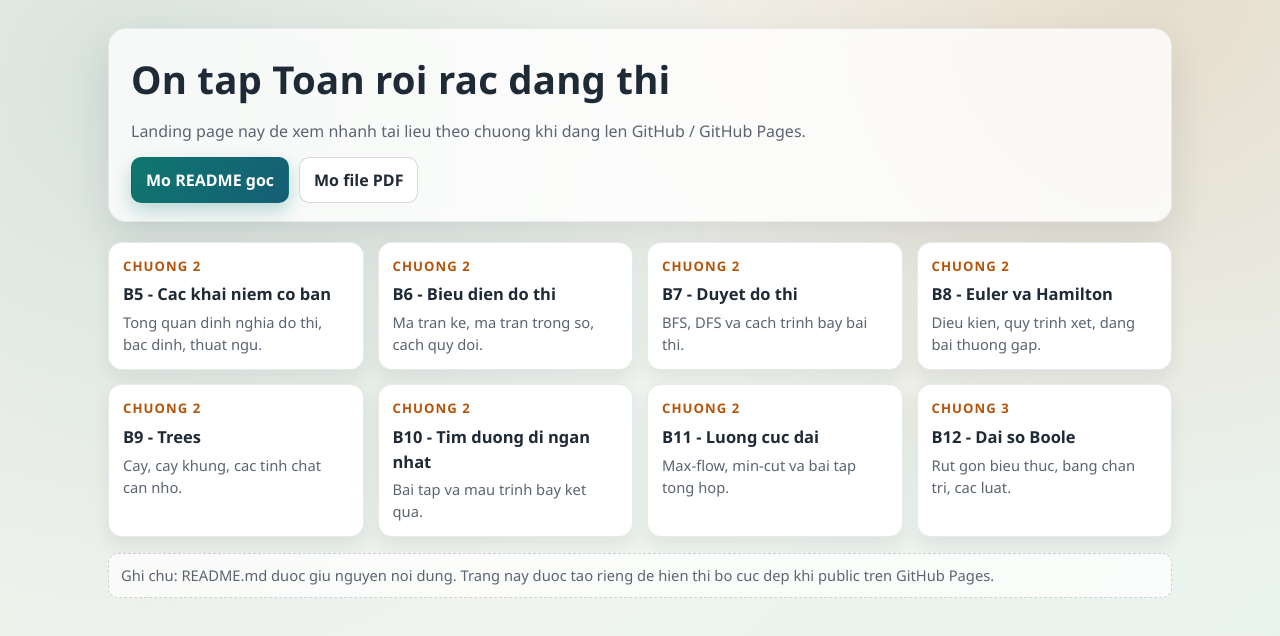
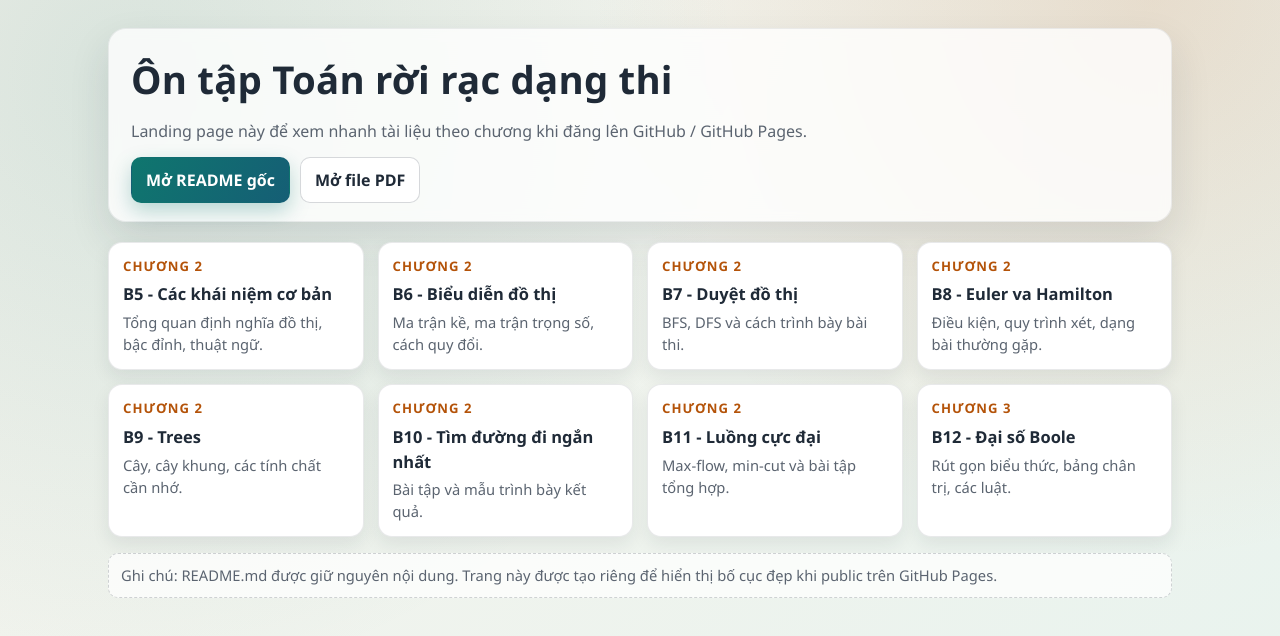
Before and after one commit to huyhung1205/toan_roi_rac, a plain HTML site: page index.html in a window 1280 px wide. Drawn offline with Linux system fonts and the light colour scheme.

Commit message:
fix: update Vietnamese text for accuracy and clarity

```diff
--- a/index.html
+++ b/index.html
@@ -4,7 +4,7 @@
 <head>
     <meta charset="UTF-8" />
     <meta name="viewport" content="width=device-width, initial-scale=1.0" />
-    <title>On tap Toan roi rac</title>
+    <title>Ôn tập Toán rời rạc</title>
     <style>
         :root {
             --bg-1: #f7f4ed;
@@ -169,66 +169,66 @@
 <body>
     <main class="container">
         <section class="hero">
-            <h1>On tap Toan roi rac dang thi</h1>
-            <p class="sub">Landing page nay de xem nhanh tai lieu theo chuong khi dang len GitHub / GitHub Pages.</p>
+            <h1>Ôn tập Toán rời rạc dạng thi</h1>
+            <p class="sub">Landing page này để xem nhanh tài liệu theo chương khi đăng lên GitHub / GitHub Pages.</p>
             <div class="actions">
-                <a class="btn primary" href="README.md">Mo README goc</a>
-                <a class="btn secondary" href="main.pdf">Mo file PDF</a>
+                <a class="btn primary" href="README.md">Mở README gốc</a>
+                <a class="btn secondary" href="main.pdf">Mở file PDF</a>
             </div>
         </section>
 
-        <section class="grid" aria-label="Danh sach chuong">
+        <section class="grid" aria-label="Danh sách chương">
             <a class="card" href="B5_Cac_khai_niem/B5_Cac_khai_niem.html">
-                <p class="kicker">Chuong 2</p>
-                <p class="title">B5 - Cac khai niem co ban</p>
-                <p class="meta">Tong quan dinh nghia do thi, bac dinh, thuat ngu.</p>
+                <p class="kicker">Chương 2</p>
+                <p class="title">B5 - Các khái niệm cơ bản</p>
+                <p class="meta">Tổng quan định nghĩa đồ thị, bậc đỉnh, thuật ngữ.</p>
             </a>
 
             <a class="card" href="B6_Bieu_dien_do_thi/B6_Bieu_dien_do_thi%20(done).html">
-                <p class="kicker">Chuong 2</p>
-                <p class="title">B6 - Bieu dien do thi</p>
-                <p class="meta">Ma tran ke, ma tran trong so, cach quy doi.</p>
+                <p class="kicker">Chương 2</p>
+                <p class="title">B6 - Biểu diễn đồ thị</p>
+                <p class="meta">Ma trận kề, ma trận trọng số, cách quy đổi.</p>
             </a>
 
             <a class="card" href="B7_Cac_thuat_toan_duyet_do_thi/B7_Cac_thuat_toan_duyet_do_thi.html">
-                <p class="kicker">Chuong 2</p>
-                <p class="title">B7 - Duyet do thi</p>
-                <p class="meta">BFS, DFS va cach trinh bay bai thi.</p>
+                <p class="kicker">Chương 2</p>
+                <p class="title">B7 - Duyệt đồ thị</p>
+                <p class="meta">BFS, DFS và cách trình bày bài thi.</p>
             </a>
 
             <a class="card" href="B8_chu_trinh_Euler_Hamilton/B8_chu_trinh_Euler_Hamilton.html">
-                <p class="kicker">Chuong 2</p>
+                <p class="kicker">Chương 2</p>
                 <p class="title">B8 - Euler va Hamilton</p>
-                <p class="meta">Dieu kien, quy trinh xet, dang bai thuong gap.</p>
+                <p class="meta">Điều kiện, quy trình xét, dạng bài thường gặp.</p>
             </a>
 
             <a class="card" href="B9_Trees/B9_Trees.html">
-                <p class="kicker">Chuong 2</p>
+                <p class="kicker">Chương 2</p>
                 <p class="title">B9 - Trees</p>
-                <p class="meta">Cay, cay khung, cac tinh chat can nho.</p>
+                <p class="meta">Cây, cây khung, các tính chất cần nhớ.</p>
             </a>
 
             <a class="card" href="B10_BT_tim_duong_di_ngan_nhat/B10_BT_tim_duong_di_ngan_nhat.html">
-                <p class="kicker">Chuong 2</p>
-                <p class="title">B10 - Tim duong di ngan nhat</p>
-                <p class="meta">Bai tap va mau trinh bay ket qua.</p>
+                <p class="kicker">Chương 2</p>
+                <p class="title">B10 - Tìm đường đi ngắn nhất</p>
+                <p class="meta">Bài tập và mẫu trình bày kết quả.</p>
             </a>
 
             <a class="card" href="B11_BT_luong_cuc_dai/B11_BT_luong_cuc_dai.html">
-                <p class="kicker">Chuong 2</p>
-                <p class="title">B11 - Luong cuc dai</p>
-                <p class="meta">Max-flow, min-cut va bai tap tong hop.</p>
+                <p class="kicker">Chương 2</p>
+                <p class="title">B11 - Luồng cực đại</p>
+                <p class="meta">Max-flow, min-cut và bài tập tổng hợp.</p>
             </a>
 
             <a class="card" href="B12_Dai_so_Boole/B12_Dai_so_Boole.html">
-                <p class="kicker">Chuong 3</p>
-                <p class="title">B12 - Dai so Boole</p>
-                <p class="meta">Rut gon bieu thuc, bang chan tri, cac luat.</p>
+                <p class="kicker">Chương 3</p>
+                <p class="title">B12 - Đại số Boole</p>
+                <p class="meta">Rút gọn biểu thức, bảng chân trị, các luật.</p>
             </a>
         </section>
 
         <p class="note">
-            Ghi chu: README.md duoc giu nguyen noi dung. Trang nay duoc tao rieng de hien thi bo cuc dep khi public tren
+            Ghi chú: README.md được giữ nguyên nội dung. Trang này được tạo riêng để hiển thị bố cục đẹp khi public trên
             GitHub Pages.
         </p>
     </main>
```
